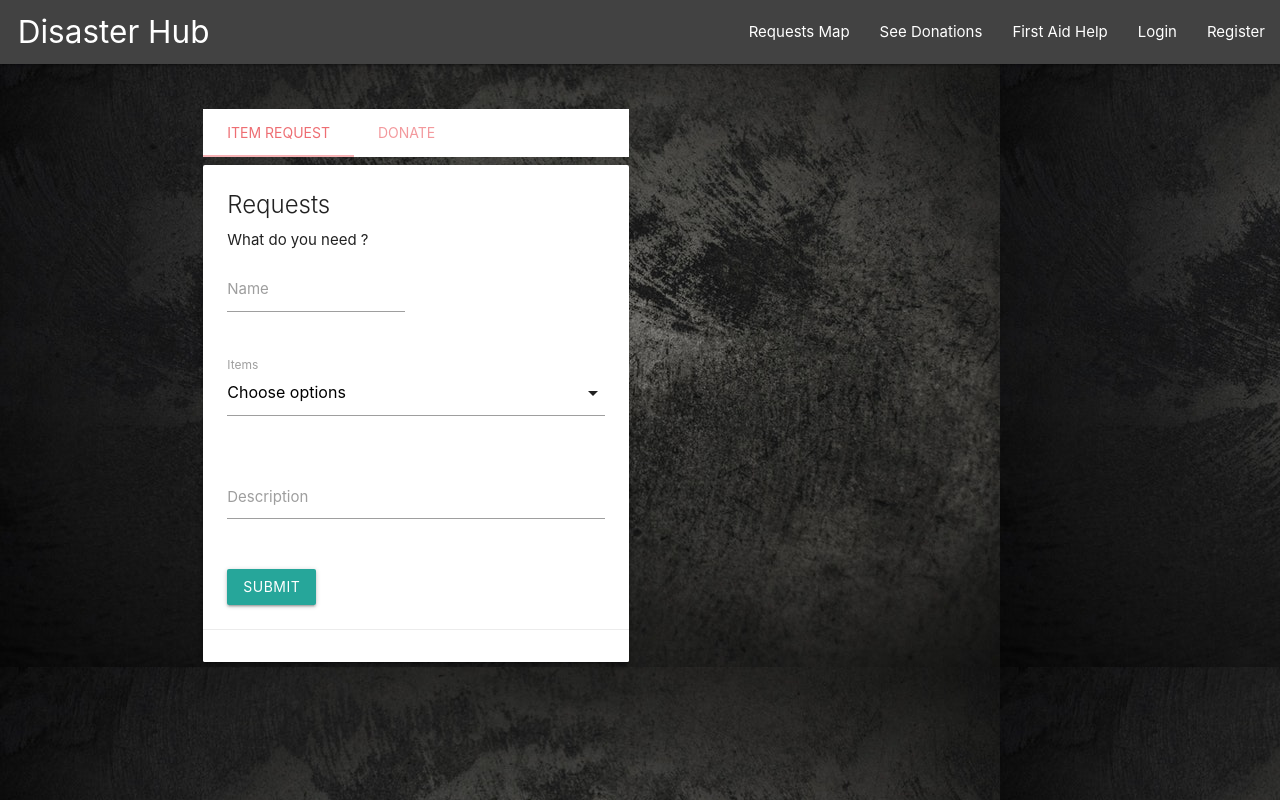
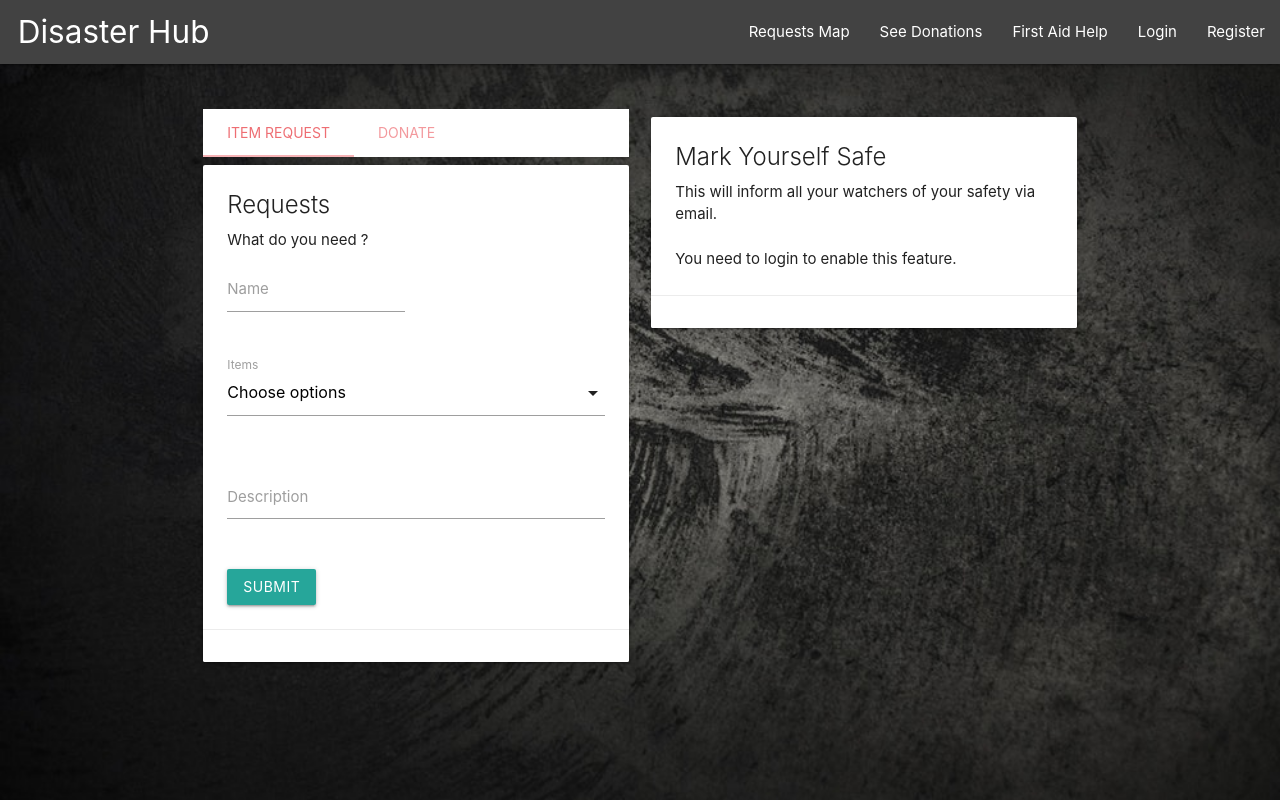
Before and after one commit to afrozas/DisasterManagement, a Django app: page /dashboard/ in a window 1280 px wide. Run offline with Django 3.2, Linux system fonts and the light colour scheme.

Commit message:
add mark me safe option and modify css Dashboard now takes into account if user is logged in or not. Add watchees page is added with css.

```diff
--- a/accounts/views.py
+++ b/accounts/views.py
@@ -35,9 +35,11 @@ class AddWatchView(LoginRequiredMixin, FormView):
         return super().form_valid(form)
 
 
+
 @login_required
 def marksafe(request):
     if request.method == 'POST':
         request.user.is_safe = True
         request.user.save()
+        print("Here")
     return HttpResponseRedirect('/dashboard')
--- a/dashboard/templates/dashboard/base.html
+++ b/dashboard/templates/dashboard/base.html
@@ -14,7 +14,11 @@
 
         <style>
             body{
-                background-image: url('{% static "/dashboard/images/bg.jpeg" %}')
+                background: url('{% static "/dashboard/images/bg.jpeg" %}') no-repeat center center fixed;
+                -webkit-background-size: cover;
+                -moz-background-size: cover;
+                -o-background-size: cover;
+                background-size: cover;
             }
         </style>
 
@@ -41,8 +45,13 @@
                     <li><a href="/map">Requests Map</a></li>
                     <li><a href="/dashboard/show">See Donations</a></li>
                     <li><a href="/first_aid_help">First Aid Help</a></li>
-                    <li><a href="/accounts/login">Login</a></li>
-                    <li><a href="/accounts/signup">Register</a></li>
+                    {% if not user.is_authenticated %}
+                        <li><a href="/accounts/login">Login</a></li>
+                        <li><a href="/accounts/signup">Register</a></li>
+                    {% else %}
+                        <li><a href="/accounts/addwatch">Add Watchees</a></li>
+                        <li><a href="/accounts/logout">Logout</a></li>
+                    {% endif %}
                 </ul>
             </div>
 
@@ -51,6 +60,11 @@
         {% block map %}{% endblock %}
 
         <div class="container">
+            {% if message %}
+                <div class="collection">
+                    <a href="#!" class="collection-item">{{ message }}</a>
+                </div>
+            {% endif %}
             {% block content %}{% endblock %}
         </div>
     </body>
--- a/dashboard/templates/dashboard/index.html
+++ b/dashboard/templates/dashboard/index.html
@@ -113,5 +113,39 @@
         </div>
     </div>
 </div>
+<div>
+    <!-- {% if not user.is_authenticated %}
+
+    {% else %}
+
+    {% endif %} -->
+
+    <div class="row">
+        <div class="col m6">
+            <div class="card">
+            <div class="card-content">
+                <span class="card-title">Mark Yourself Safe</span>
+                <p>This will inform all your watchers of your safety via email.</p>
+                <br/>
+                {% if not user.is_authenticated %}
+                    <p>You need to login to enable this feature.</p>
+                {% else %}
+                    {% if user.is_safe %}
+                        <p>You are already marked as safe</p>
+                    {% else %}
+                    <form action="/accounts/marksafe/" method="post">
+                        {% csrf_token %}
+                        <button value="Submit" type="submit" class="waves-effect waves-light btn">Mark me safe</button>
+                    </form>
+                    {% endif %}
+                {% endif%}
+            </div>
+            <div class="card-action">
+            </div>
+            </div>
+        </div>
+    </div>
+
+</div>
 </div>
 {% endblock %}
```
Also changed, not shown: accounts/templates/accounts/addwatch.html (+24 -5 lines).
